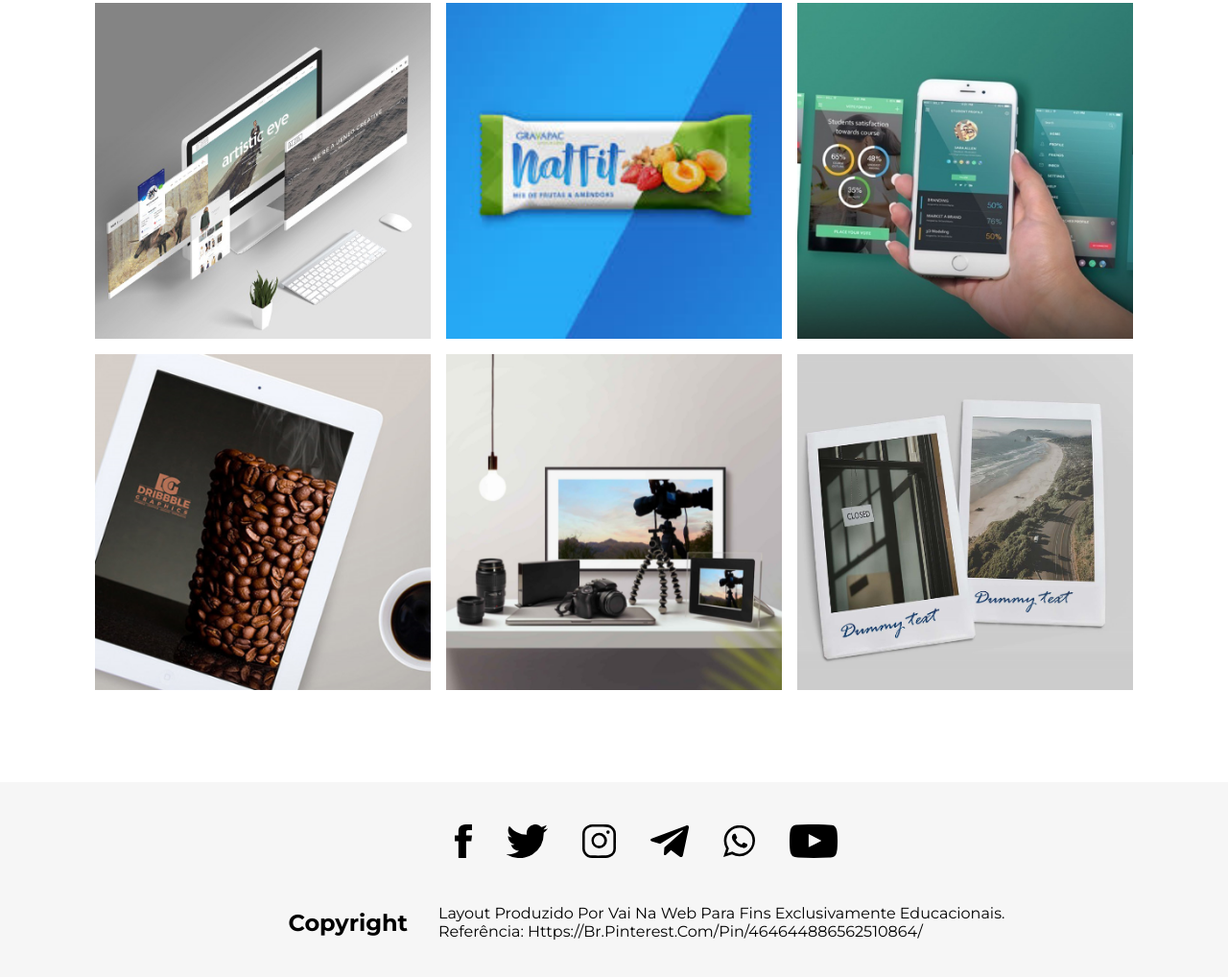
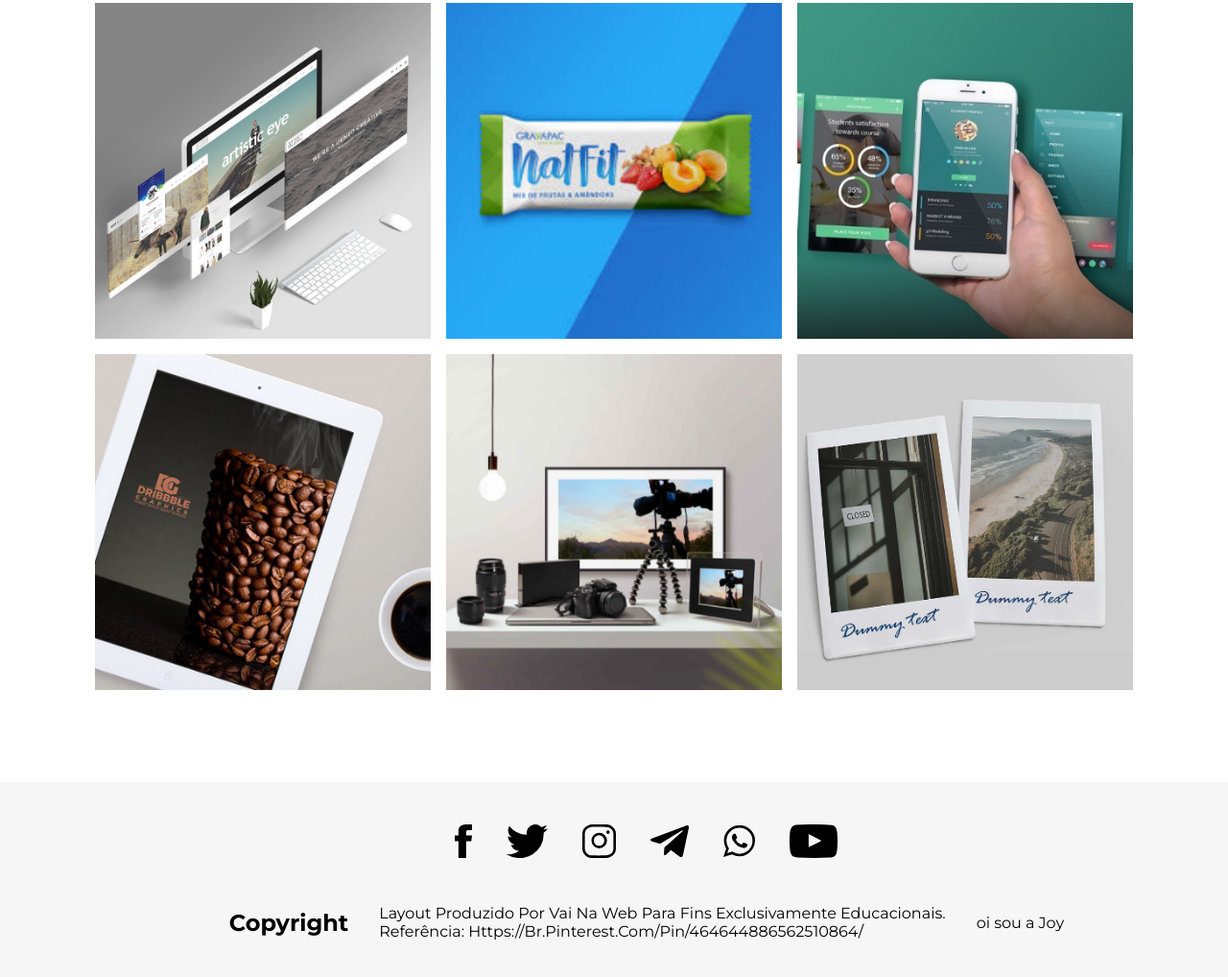
Before and after one commit to DropDeadAlex/vnw-portflow, a website built with Vite: page index.html in a window 1280 px wide. Shown: the part 1542-2560 px from the top of the page at 96% size. Built offline with nearby package versions, Linux system fonts and the light colour scheme.

Commit message:
modificações

```diff
--- a/index.html
+++ b/index.html
@@ -60,6 +60,7 @@
 
       <p>Layout Produzido Por Vai Na Web Para Fins Exclusivamente Educacionais.<br>
         Referência: Https://Br.Pinterest.Com/Pin/464644886562510864/</p>
+       <p>oi sou a Joy</p>
     </section>
   </footer>
 
```
